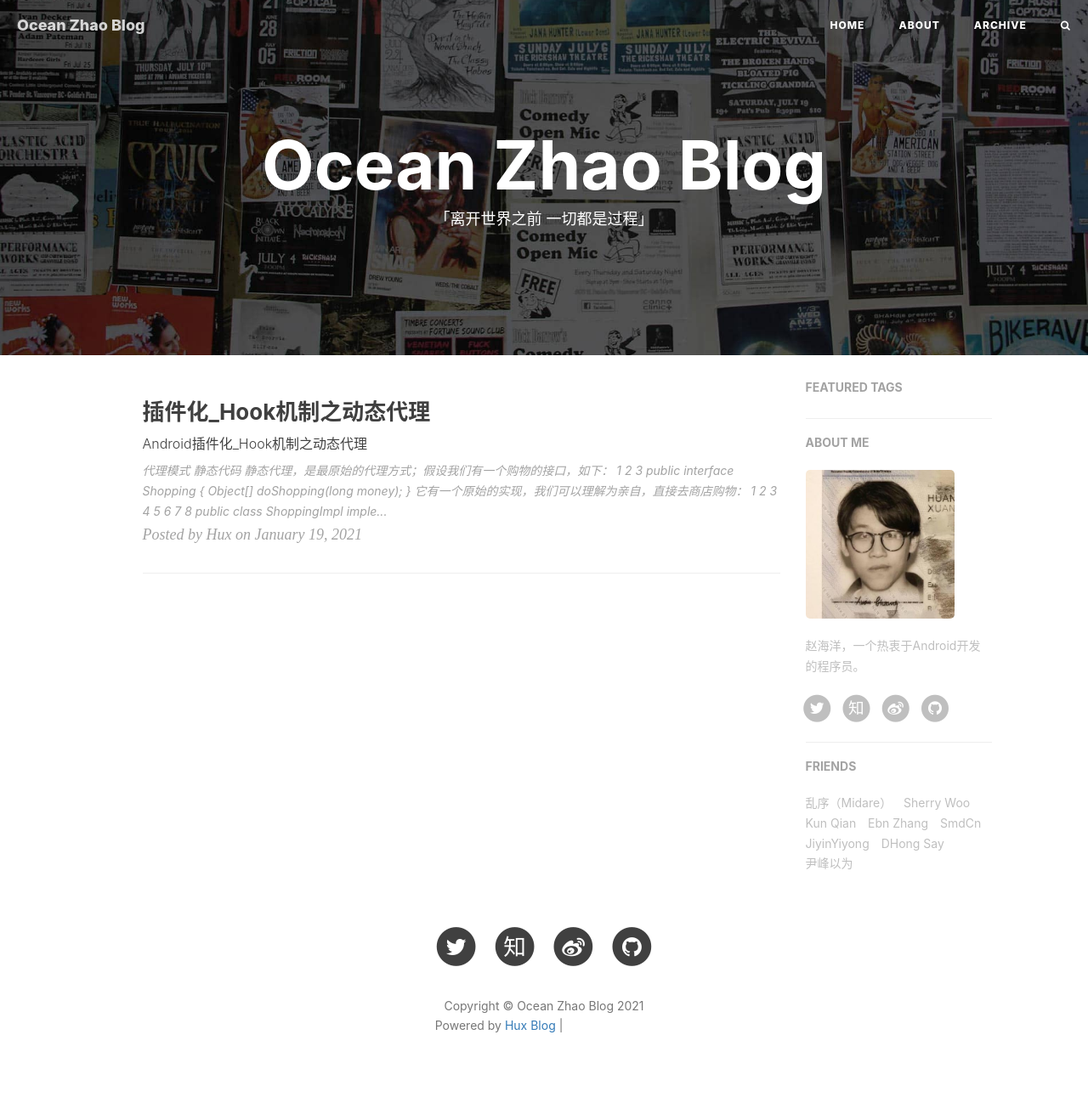
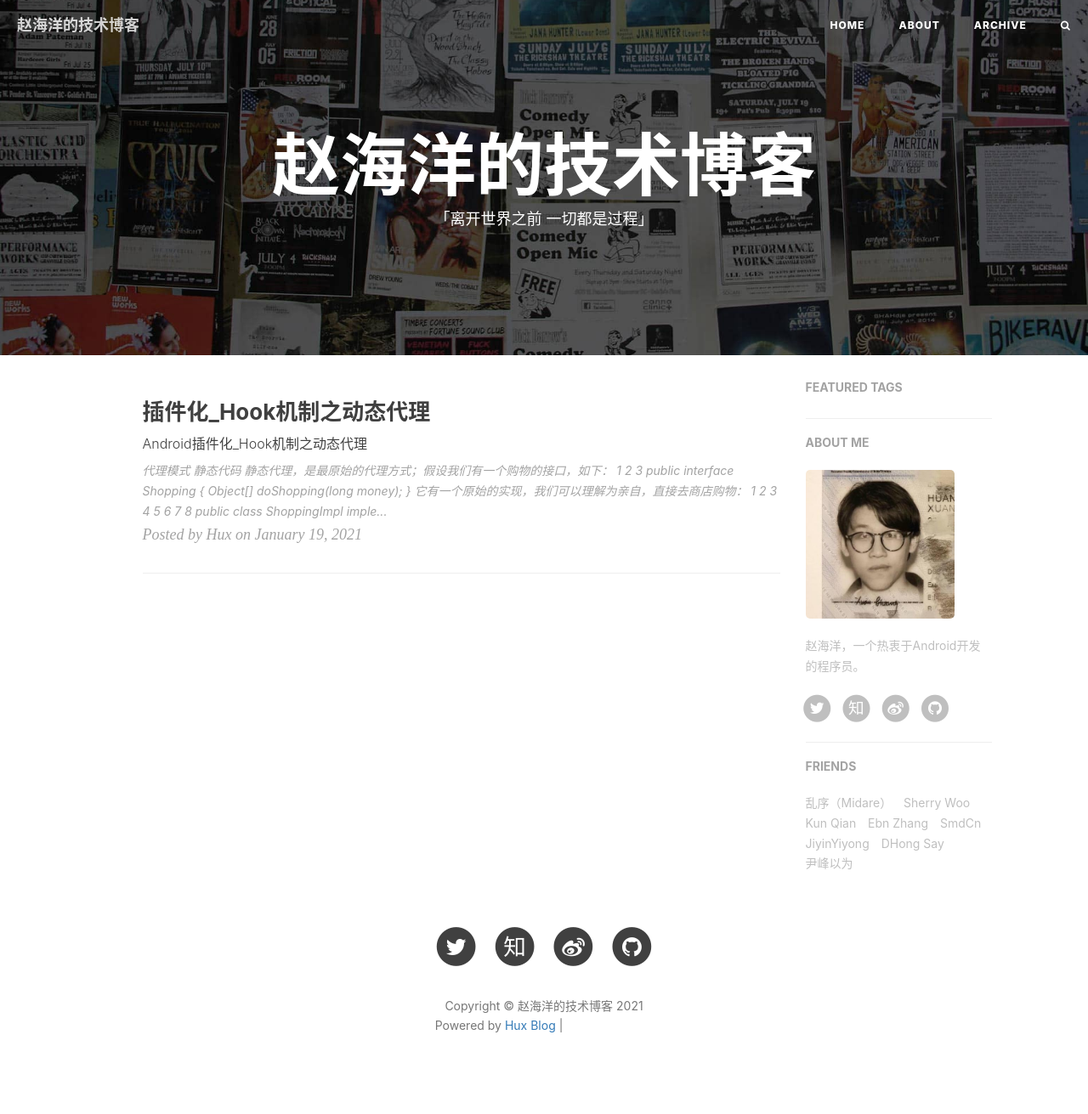
Before and after one commit to haiyang-zhao/haiyang-zhao.github.io, a Jekyll site: the page built from index.html, in a window 1280 px wide. Shown: the whole page at 85% size. Built offline with Jekyll 4.4.1, drawn with Linux system fonts in a browser that asks for light colours; nearby versions of some CDN libraries; the list of posts is cut into pages by our own code; comment, search, counter and statistics services are not loaded; grey boxes are pictures that could not be loaded.

Commit message:
update config.

```diff
--- a/_config.yml
+++ b/_config.yml
@@ -1,5 +1,5 @@
 # Site settings
-title: Ocean Zhao Blog
+title: 赵海洋的技术博客
 SEOTitle: 赵海洋的技术博客 | Ocean Zhao Blog
 header-img: img/home-bg.jpg
 email: zhy060307@gmail.com
```
